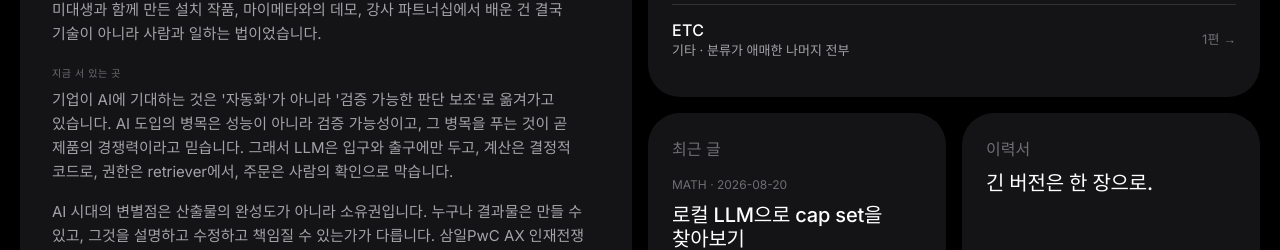
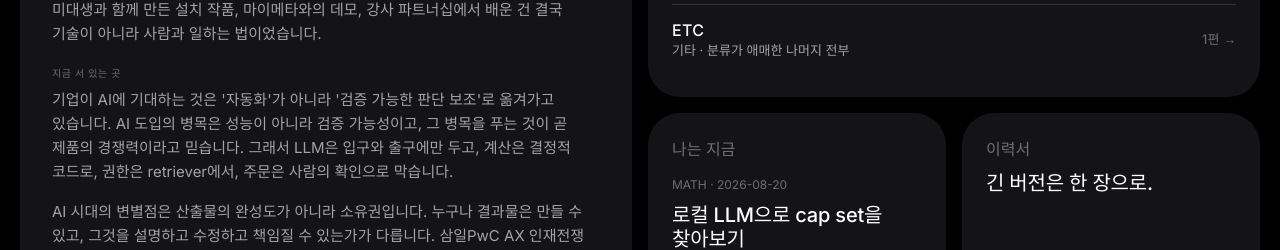
Before and after one commit to yummyDay22/-portfolio, a Next.js app: page /about in a window 1280 px wide. Shown: the part 920-1170 px from the top of the page. Built offline with nearby package versions, Linux system fonts and the light colour scheme.

Commit message:
Story: rename tile to 나는 지금

```diff
--- a/src/app/about/page.tsx
+++ b/src/app/about/page.tsx
@@ -54,7 +54,7 @@ export default function About() {
         </section>
 
         <section className="tile" style={{ display: "flex", flexDirection: "column" }}>
-          <p className="tile-p" style={{ color: "var(--faint)" }}>최근 글</p>
+          <p className="tile-p" style={{ color: "var(--faint)" }}>나는 지금</p>
           {latest ? (
             <>
               {latest.image && (
```
